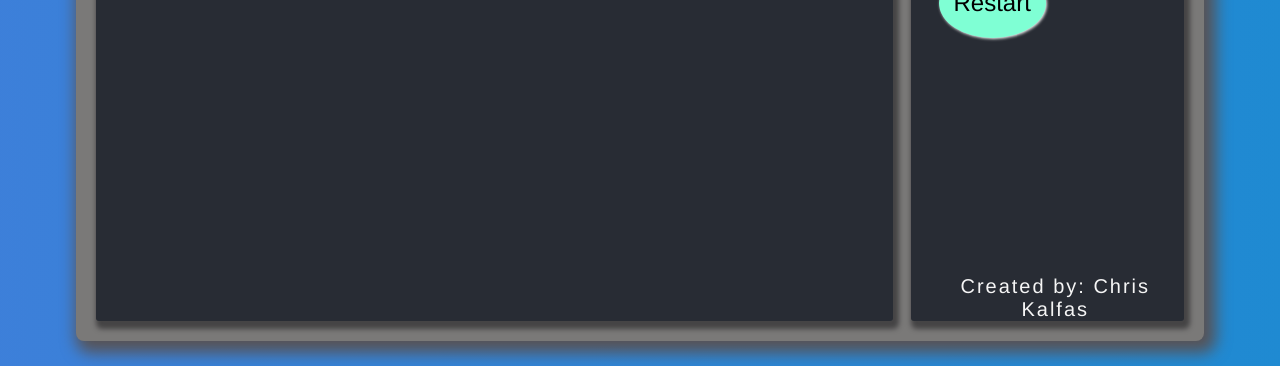
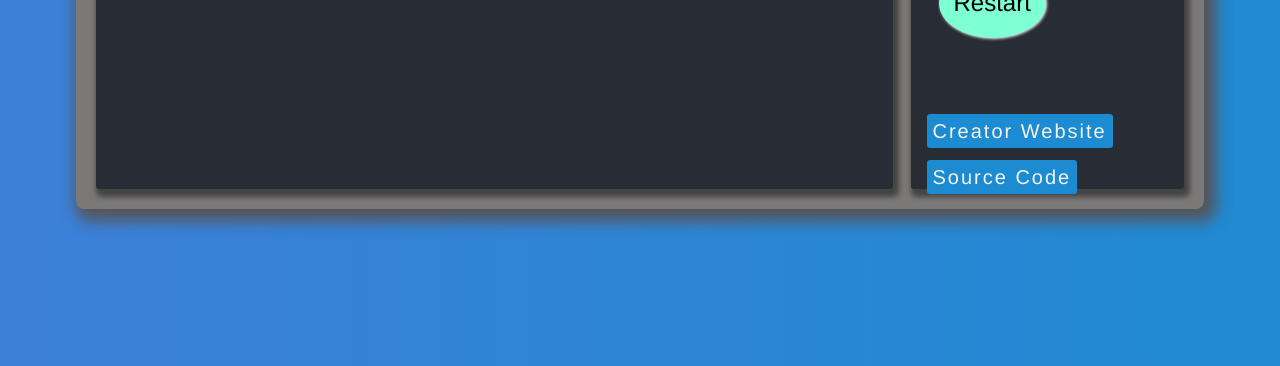
Before and after one commit to christopherkalfas/trivkalf, a React (Create React App) app: page /play-category in a window 1280 px wide. Shown: the part 431-797 px from the top of the page. Built offline with nearby package versions, Linux system fonts and the light colour scheme; no server answers; a web font is replaced by a local one.

Commit message:
removed next question button and using set time out. Going to take the result comp and turn it into a pop up or to hide question container.

```diff
--- a/src/App.css
+++ b/src/App.css
@@ -199,11 +199,7 @@ button:active {
 
 }
 
-.next-question-btn {
-  background-color: #9361ef;
-  box-shadow: 3px 3px 6px 4px rgba(69,69,69,1) #9361ef;
-  border-radius: 50%;
-}
+
 
 .correct {
   background-color: #28a745!important;
@@ -215,6 +211,8 @@ button:active {
 
 }
 
+
+
 .beige {
   background: rgb(239, 239, 239);
 
@@ -224,7 +222,7 @@ button:active {
   border: 1px sold #aaa;
   border-radius: 5px;
   box-shadow: 0 1px 0 1px rgba(0,0,0,.04);
-  padding-top: 6px;
+  padding: 6px;
   margin-top: 6px;
 }
 
@@ -233,7 +231,9 @@ button:active {
 }
 
 
-
+.answer-name{
+  color: #28a745!important
+}
 select {
   font-family: "Allan", Helvetica, Arial, sans-serif;
   font-size:  16px;
@@ -247,17 +247,34 @@ select {
 
 .footer {
   font-family: "Allan", Helvetica, Arial, sans-serif;
-  text-align: center;
+  text-align: left;
+
   color: whitesmoke;
   font-size: 20px;
   letter-spacing: 0.1em;
   padding-top: 50px;
   font-weight: 200;
-  margin-top: 175px;
+  margin-top: 20px;
+  width: 100%;
+  margin-right: 6px;
+
 
 }
 
 .footer a {
   text-decoration: none;
   color: whitesmoke;
+  padding: 6px;
+  border: 3px #1c8bd1;
+  background-color: #1c8bd1;
+  box-shadow: 1px 2px 2px 1px aliceblue rgba(69,69,69,1)  #1c8bd1;
+  text-align: center;
+  border-radius: 3px;
+  margin-top: 12px;
+
 }
+
+
+.github-link{
+  margin-top:8px;
+}
--- a/src/components/Footer.js
+++ b/src/components/Footer.js
@@ -3,7 +3,10 @@ import React from 'react'
 const Footer = ()=> {
     return(
         <div className="footer">
-            Created by: <a href="https://chriskalfas.com">Chris Kalfas</a>
+            <a href="https://chriskalfas.com">Creator Website</a>
+             <br></br>
+             <br></br>
+            <a className="github-link" href="https://github.com/christopherkalfas/trivkalf" target="_blank" rel="noopener noreferrer">Source Code</a>
         </div>
     )
 }
--- a/src/components/select/AnswerTracker.js
+++ b/src/components/select/AnswerTracker.js
@@ -1,9 +1,12 @@
-import React, {useState, useEffect,  } from 'react'
+import React, {useState, useEffect  } from 'react'
 
 
-function Answertracker({isCorrect}) {
+
+function Answertracker({isCorrect, getQuestion}) {
     const [correct, setCorrect] = useState(0)
     const [incorrect, setIncorrect] = useState(0)
+
+
 
 
 
@@ -13,10 +16,21 @@ function Answertracker({isCorrect}) {
 
         if (isCorrect){
             setCorrect((points) => points + 1)
+
+            setTimeout(()=>{
+                getQuestion()
+            }, 3000)
+
+
         } else {
             setIncorrect((points)=> points + 1)
+
+            setTimeout(()=>{
+                getQuestion()
+            }, 4000)
+
         }
-    }, [isCorrect])
+    }, [isCorrect, getQuestion])
 
     return(
         <div>
--- a/src/components/select/CategoryContainer.js
+++ b/src/components/select/CategoryContainer.js
@@ -11,10 +11,15 @@ export default function CategoryContainer(){
     const { question, getQuestion, category, setCategory } = TriviaAPI();
     const [isCorrect, setIsCorrect] = useState(null);
 
+
+
     function handleAnswerQuestion(answer){
         const isAnswerCorrect = answer === question.correct_answer
         setIsCorrect(isAnswerCorrect)
+
     }
+
+
 
     function handleNextQuestion(){
         setIsCorrect(null)
@@ -36,7 +41,9 @@ export default function CategoryContainer(){
         }, [category])
 
         useEffect(()=> {
-         getQuestion()
+            getQuestion()
+
+
         }, [getQuestion, category])
 
         return {question, category, getQuestion, setCategory}
@@ -55,12 +62,12 @@ export default function CategoryContainer(){
                     <Question question={question} questionAnswer={handleAnswerQuestion} />
                     )}
                 </div>
-                <div className="next-question-btn">
+                <div>
                 {isCorrect !==null && (
                     <Results
                         isCorrect={isCorrect}
                         question= {question}
-                        getQuestion = {handleNextQuestion}
+                        // getQuestion = {handleNextQuestion}
                     />
                 )}
                     {/* <button onClick={handleNextQuestion}>Next Question</button> */}
@@ -68,7 +75,7 @@ export default function CategoryContainer(){
             </div>
             <div className="round-container">
 
-                    <AnswerTracker isCorrect={isCorrect} />
+                    <AnswerTracker isCorrect={isCorrect} getQuestion = {handleNextQuestion} />
                     <Footer />
             </div>
         </div>
--- a/src/components/select/Results.js
+++ b/src/components/select/Results.js
@@ -1,8 +1,12 @@
 import React from 'react'
 
 export default function Results({ isCorrect, question, getQuestion}){
+
+
     return(
-        <div className="results-container">
+
+        <div className="results-container" >
+
             <div className={`results ${isCorrect ? "correct" : "incorrect"}`}>
                 <div className="content">
                     { isCorrect && (<h1>Impressive!</h1>)}
@@ -12,12 +16,12 @@ export default function Results({ isCorrect, question, getQuestion}){
                 { !isCorrect && (
                     <div className="correct-answer">
                         <h4>The answer was: </h4>
-                        <h3 className="answer-name" dangerouslySetInnerHTML={{__html: question.correct_answer}} />
+                        <h2 className="answer-name" dangerouslySetInnerHTML={{__html: question.correct_answer}} />
                     </div>
                 )}
-                <div className="next-question">
+                {/* <div className="next-question">
                 <button className="next-question-btn" onClick={getQuestion}> Next Question</button>
-                </div>
+                </div> */}
             </div>
         </div>
     )
```
Also changed, not shown: src/components/select/Question.js (line endings or trailing spaces).
